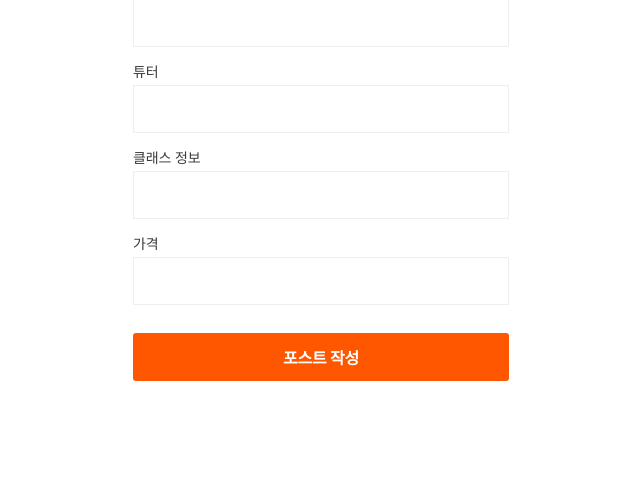
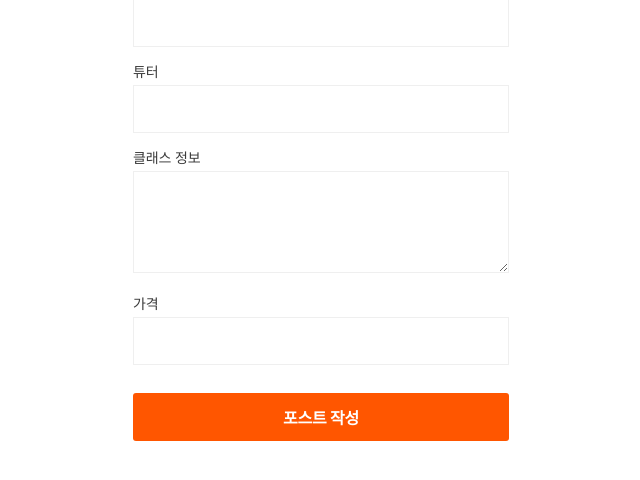
Before and after one commit to Jcurver/team_1_first_project, a Flask app: page /post_write in a window 1280 px wide. Shown: the part 267-747 px from the top of the page, without its empty margins (319-959 px from the left). Run offline with Flask 2, Linux system fonts and the light colour scheme; some libraries are stand-ins or nearby versions.

Commit message:
포스트 작성 페이지의 클래스 정보 입력란을 input에서 textarea로 변경

```diff
--- a/templates/post_write.html
+++ b/templates/post_write.html
@@ -76,6 +76,22 @@
             padding: 0px 16px;
         }
 
+        .post_write_textarea {
+            font-size: 14px;
+            font-weight: normal;
+            line-height: 20px;
+            letter-spacing: -0.15px;
+            margin: 0px;
+            border: 1px solid rgb(239, 239, 239);
+            background-color: white;
+            /*height: 48px;*/
+            flex: 1 1 auto;
+            width: 100%;
+            color: rgb(26, 26, 26);
+            box-sizing: border-box;
+            padding: 0px 16px;
+        }
+
         .post_write_button {
             width: 100%;
             margin: 16px 0px;
@@ -93,6 +109,7 @@
             border: none;
         }
     </style>
+
     <script>
         function post() {
             let class_title = $("#class_title_input").val();
@@ -102,12 +119,12 @@
             let class_desc = $("#class_desc").val();
             let class_price = $("#class_price").val();
 
-            {#console.log("class_title", class_title);#}
-            {#console.log("class_url", class_url);#}
-            {#console.log("class_image", class_image);#}
-            {#console.log("class_tutor", class_tutor);#}
-            {#console.log("class_desc", class_desc);#}
-            {#console.log("class_price", class_price);#}
+            console.log("class_title", class_title);
+            console.log("class_url", class_url);
+            console.log("class_image", class_image);
+            console.log("class_tutor", class_tutor);
+            console.log("class_desc", class_desc);
+            console.log("class_price", class_price);
 
             $.ajax({
                 type: "POST",
@@ -168,7 +185,8 @@
             <div class="post_write_form">
                 <label class="form_group_label">클래스 정보</label>
                 <div class="input_container">
-                    <input class="post_write_input" id="class_desc">
+                    <!--                    <input class="post_write_input" id="class_desc">-->
+                    <textarea class="post_write_textarea" id="class_desc" rows="5"></textarea>
                 </div>
             </div>
             <!-- 가격 -->
```
